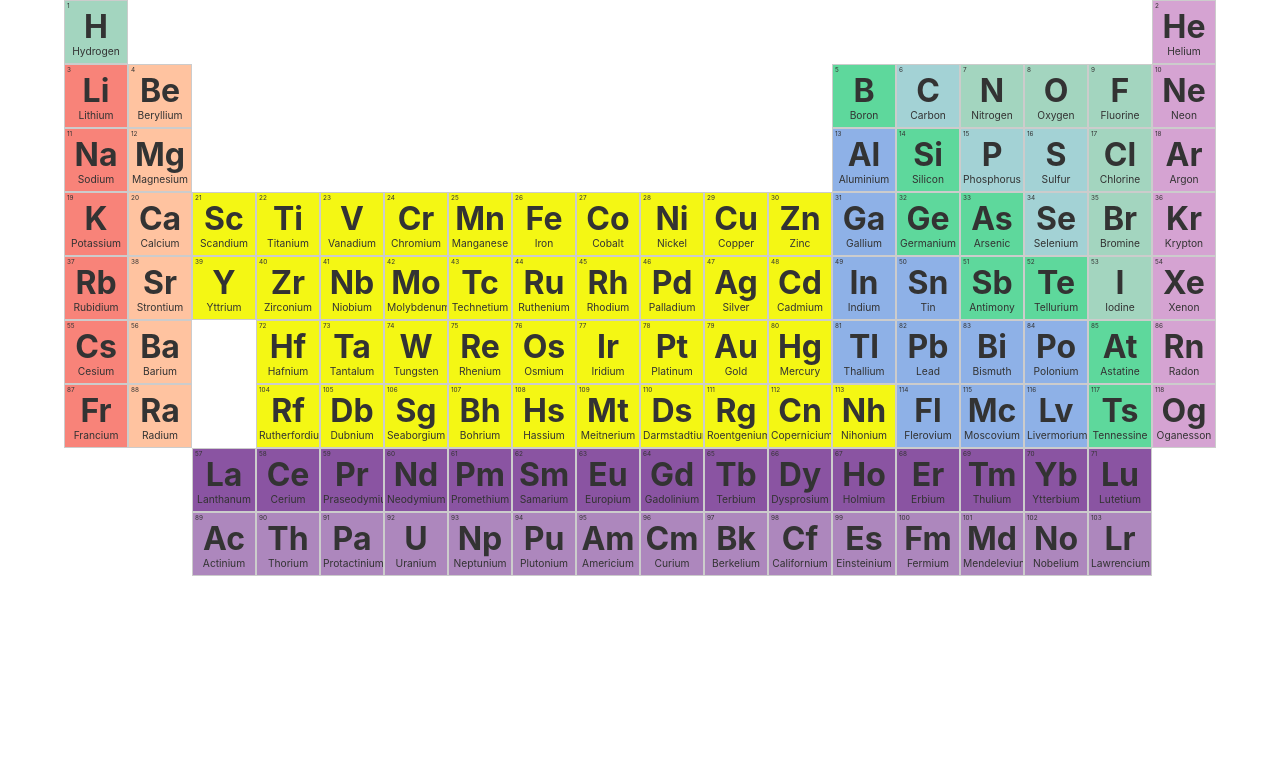
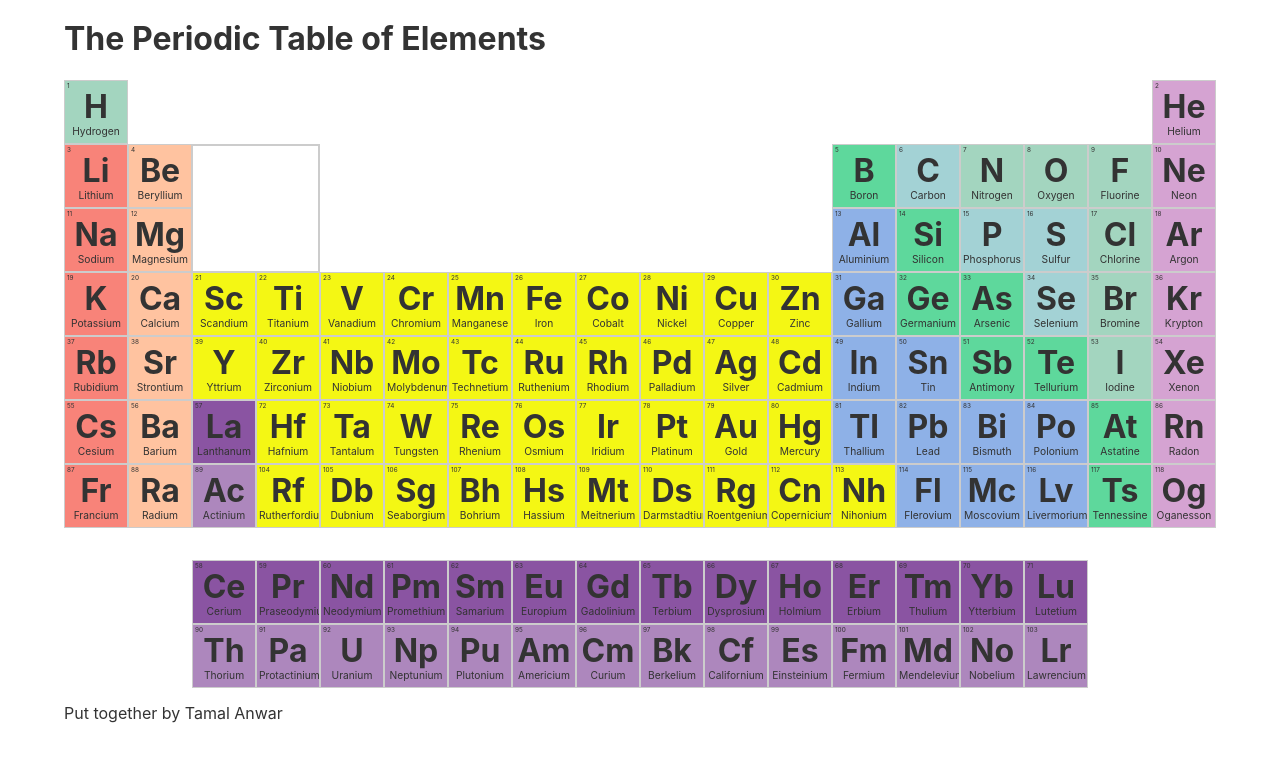
Before and after one commit to tamalchowdhury/periodic-table, a React (Create React App) app: page / in a window 1280 px wide. Shown: the top 762 px of the page. Built offline with nearby package versions, Linux system fonts and the light colour scheme.

Commit message:
Added info box table and some styles

```diff
--- a/src/App.js
+++ b/src/App.js
@@ -14,19 +14,24 @@ class App extends Component {
   };
 
   render() {
-    let { name, summary } = this.state.element;
+    let { name, summary, symbol, category } = this.state.element;
 
     return (
+      <div className="wrapper">
+        <h1>The Periodic Table of Elements</h1>
         <div id="table">
-        <Element showInfo={this.showInfo} showInfo={this.showInfo} num="1" />
+          <Element showInfo={this.showInfo} num="1" />
           <Element showInfo={this.showInfo} num="2" />
           <Element showInfo={this.showInfo} num="3" />
           <Element showInfo={this.showInfo} num="4" />
           {/* Information Table */}
+          <div id="element-box" className={`${category}`}>
+            {symbol}
+          </div>
           <div id="information">
             {this.state.showInfo ? (
               <div>
-              <div>{name}</div>
+                <h1>{name}</h1>
                 <div>{summary}</div>
               </div>
             ) : (
@@ -85,6 +90,8 @@ class App extends Component {
           <Element showInfo={this.showInfo} num="54" />
           <Element showInfo={this.showInfo} num="55" />
           <Element showInfo={this.showInfo} num="56" />
+          <Element showInfo={this.showInfo} num="57" />
+
           {/* Lanthanoids split */}
           <Element showInfo={this.showInfo} num="72" />
           <Element showInfo={this.showInfo} num="73" />
@@ -103,6 +110,7 @@ class App extends Component {
           <Element showInfo={this.showInfo} num="86" />
           <Element showInfo={this.showInfo} num="87" />
           <Element showInfo={this.showInfo} num="88" />
+          <Element showInfo={this.showInfo} num="89" />
           {/* Actinoids split */}
           <Element showInfo={this.showInfo} num="104" />
           <Element showInfo={this.showInfo} num="105" />
@@ -120,7 +128,6 @@ class App extends Component {
           <Element showInfo={this.showInfo} num="117" />
           <Element showInfo={this.showInfo} num="118" />
           {/* Lanthenoids */}
-        <Element showInfo={this.showInfo} num="57" />
           <Element showInfo={this.showInfo} num="58" />
           <Element showInfo={this.showInfo} num="59" />
           <Element showInfo={this.showInfo} num="60" />
@@ -136,7 +143,6 @@ class App extends Component {
           <Element showInfo={this.showInfo} num="70" />
           <Element showInfo={this.showInfo} num="71" />
           {/* Actionoids */}
-        <Element showInfo={this.showInfo} num="89" />
           <Element showInfo={this.showInfo} num="90" />
           <Element showInfo={this.showInfo} num="91" />
           <Element showInfo={this.showInfo} num="92" />
@@ -152,6 +158,8 @@ class App extends Component {
           <Element showInfo={this.showInfo} num="102" />
           <Element showInfo={this.showInfo} num="103" />
         </div>
+        <p>Put together by Tamal Anwar</p>
+      </div>
     );
   }
 }
--- a/src/components/styles/main.css
+++ b/src/components/styles/main.css
@@ -10,12 +10,15 @@ body {
   color: #333333;
 }
 
+.wrapper {
+  width: 90%;
+  margin: 0 auto;
+  max-width: 100%;
+}
+
 #table {
   display: grid;
   grid-template-columns: auto auto auto auto auto auto auto auto auto auto auto auto auto auto auto auto auto 1fr;
-  width: 90%;
-  margin: 0 auto;
-  max-width: 100%;
 }
 
 /* Temporarily hide these for now */
@@ -53,11 +56,27 @@ body {
   text-align: center;
 }
 
+#element-box {
+  grid-column: 3/5;
+  grid-row: 2/4;
+  margin: 0;
+  border-top: 2px solid #cccccc;
+  border-right: 2px solid #cccccc;
+  border-left: 1px solid #cccccc;
+  border-bottom: 1px solid #cccccc;
+}
+
 /* Information Table  */
 #information {
-  grid-column: 3/13;
+  grid-column: 5/13;
   grid-row: 2/4;
-  padding: 10px;
+  padding: 0.5vw;
+  padding-top: 0;
+  font-size: 1vw;
+}
+
+#information h1 {
+  margin: 0 0 0.5vw 0;
 }
 
 /* Helium to the top right  */
@@ -72,17 +91,17 @@ body {
 }
 
 /* Lanthinide & Actinoid split  */
-.element-72,
+/* .element-72,
 .element-104 {
   grid-column-start: 4;
-}
+} */
 
 .lathenides {
   margin-top: 55px;
 }
 
-.element-57,
-.element-89 {
+.element-58,
+.element-90 {
   grid-column-start: 3;
 }
 
@@ -131,6 +150,11 @@ body {
 /* Lanthanide  */
 .lanthanide {
   background: #8a54a2;
+  margin-top: 2.5vw;
+}
+
+.element-57 {
+  margin: 0;
 }
 
 /* Actinide  */
```
Lines whose indentation alone changed are shown as unchanged.
